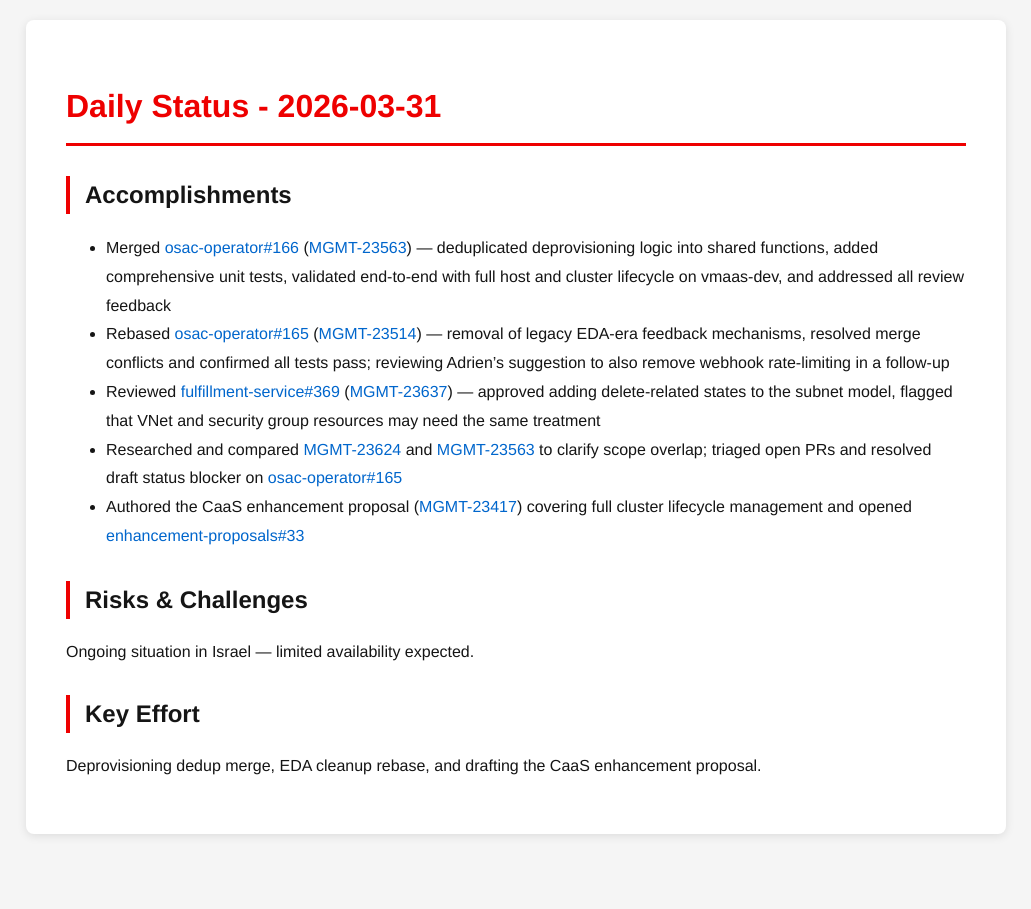
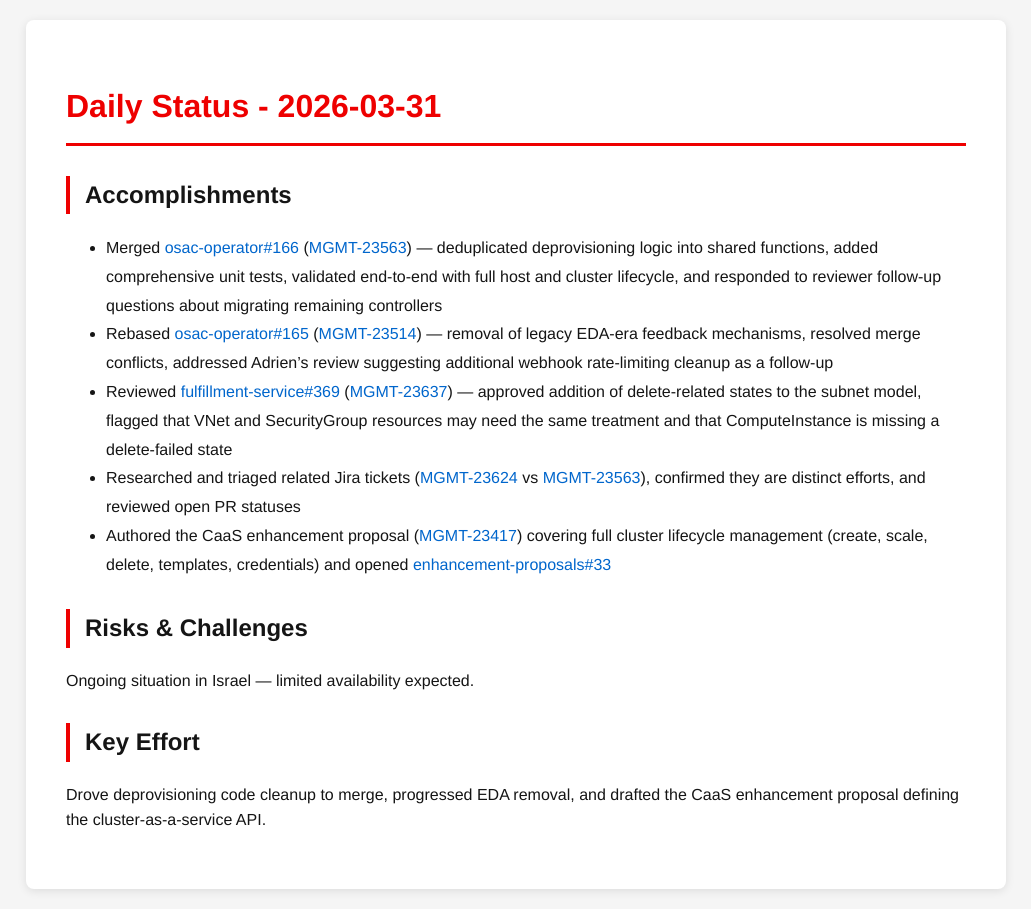
Before and after one commit to tzvatot/daily-status, a Jekyll site: the page built from 2026-03-31.md, in a window 1280 px wide. Shown: the whole page, without its empty margins (124-1155 px from the left). Built offline with Jekyll 4.4.1, drawn with Linux system fonts in a browser that asks for light colours.

Commit message:
Daily status update - 2026-03-31

```diff
--- a/2026-03-31.md
+++ b/2026-03-31.md
@@ -7,14 +7,14 @@
 # Daily Status - 2026-03-31
 
 ## Accomplishments
-- Merged [osac-operator#166](https://github.com/osac-project/osac-operator/pull/166) ([MGMT-23563](https://issues.redhat.com/browse/MGMT-23563)) — deduplicated deprovisioning logic into shared functions, added comprehensive unit tests, validated end-to-end with full host and cluster lifecycle on vmaas-dev, and addressed all review feedback
-- Rebased [osac-operator#165](https://github.com/osac-project/osac-operator/pull/165) ([MGMT-23514](https://issues.redhat.com/browse/MGMT-23514)) — removal of legacy EDA-era feedback mechanisms, resolved merge conflicts and confirmed all tests pass; reviewing Adrien's suggestion to also remove webhook rate-limiting in a follow-up
-- Reviewed [fulfillment-service#369](https://github.com/osac-project/fulfillment-service/pull/369) ([MGMT-23637](https://issues.redhat.com/browse/MGMT-23637)) — approved adding delete-related states to the subnet model, flagged that VNet and security group resources may need the same treatment
-- Researched and compared [MGMT-23624](https://issues.redhat.com/browse/MGMT-23624) and [MGMT-23563](https://issues.redhat.com/browse/MGMT-23563) to clarify scope overlap; triaged open PRs and resolved draft status blocker on [osac-operator#165](https://github.com/osac-project/osac-operator/pull/165)
-- Authored the CaaS enhancement proposal ([MGMT-23417](https://issues.redhat.com/browse/MGMT-23417)) covering full cluster lifecycle management and opened [enhancement-proposals#33](https://github.com/osac-project/enhancement-proposals/pull/33)
+- Merged [osac-operator#166](https://github.com/osac-project/osac-operator/pull/166) ([MGMT-23563](https://issues.redhat.com/browse/MGMT-23563)) — deduplicated deprovisioning logic into shared functions, added comprehensive unit tests, validated end-to-end with full host and cluster lifecycle, and responded to reviewer follow-up questions about migrating remaining controllers
+- Rebased [osac-operator#165](https://github.com/osac-project/osac-operator/pull/165) ([MGMT-23514](https://issues.redhat.com/browse/MGMT-23514)) — removal of legacy EDA-era feedback mechanisms, resolved merge conflicts, addressed Adrien's review suggesting additional webhook rate-limiting cleanup as a follow-up
+- Reviewed [fulfillment-service#369](https://github.com/osac-project/fulfillment-service/pull/369) ([MGMT-23637](https://issues.redhat.com/browse/MGMT-23637)) — approved addition of delete-related states to the subnet model, flagged that VNet and SecurityGroup resources may need the same treatment and that ComputeInstance is missing a delete-failed state
+- Researched and triaged related Jira tickets ([MGMT-23624](https://issues.redhat.com/browse/MGMT-23624) vs [MGMT-23563](https://issues.redhat.com/browse/MGMT-23563)), confirmed they are distinct efforts, and reviewed open PR statuses
+- Authored the CaaS enhancement proposal ([MGMT-23417](https://issues.redhat.com/browse/MGMT-23417)) covering full cluster lifecycle management (create, scale, delete, templates, credentials) and opened [enhancement-proposals#33](https://github.com/osac-project/enhancement-proposals/pull/33)
 
 ## Risks & Challenges
 Ongoing situation in Israel — limited availability expected.
 
 ## Key Effort
-Deprovisioning dedup merge, EDA cleanup rebase, and drafting the CaaS enhancement proposal.
+Drove deprovisioning code cleanup to merge, progressed EDA removal, and drafted the CaaS enhancement proposal defining the cluster-as-a-service API.
```
